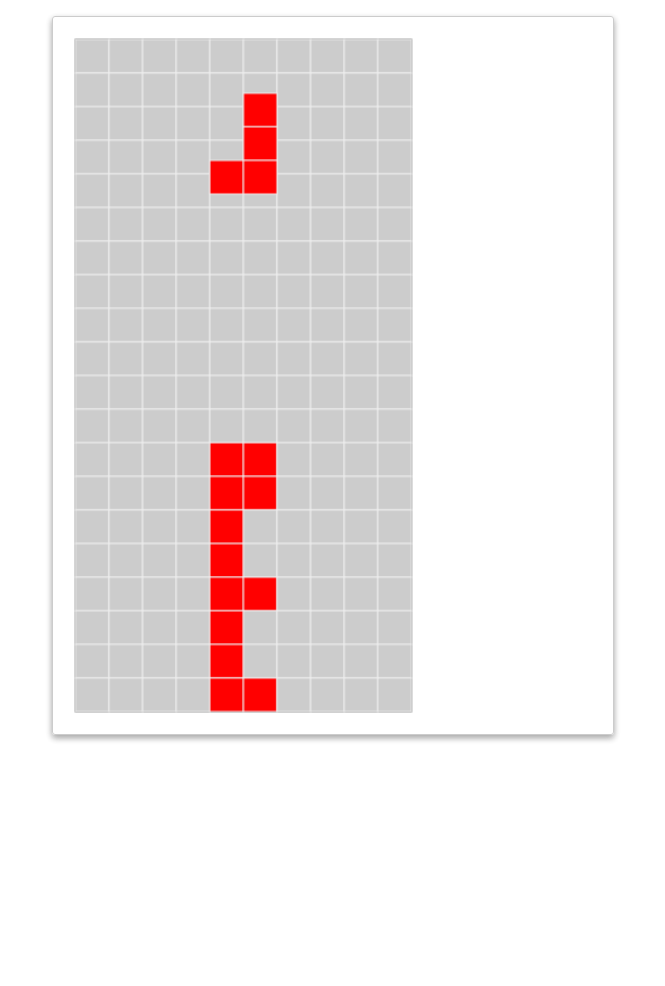
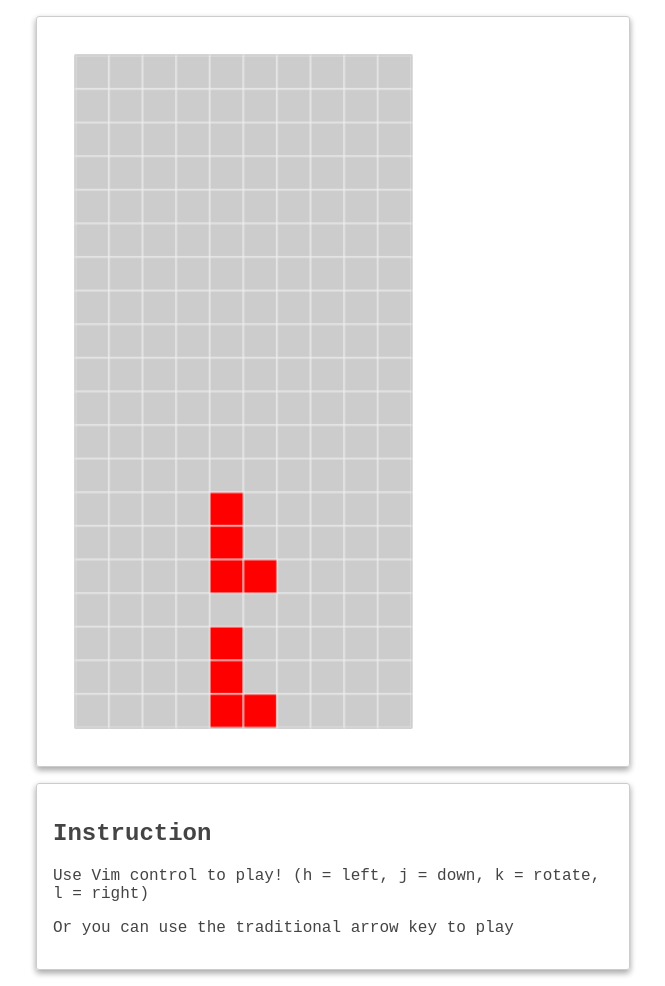
Before and after one commit to rcliao/tetris, a website built with webpack: page index.html in a window 1280 px wide. Shown: the whole page, without its empty margins (307-972 px from the left). Before the commit the page ends 800 px from the top, so only its background shows below. Built offline with nearby package versions, Linux system fonts and the light colour scheme.

Commit message:
refactor: minor style adjustment

```diff
--- a/index.html
+++ b/index.html
@@ -7,7 +7,13 @@
 	<link rel="stylesheet" href="styles/app.css">
 </head>
 <body>
-	<canvas id="main" width="500" height="640"></canvas>
+	<canvas id="main" class="card" width="500" height="640"></canvas>
+
+	<section class="card">
+		<h1>Instruction</h1>
+		<p>Use Vim control to play! (h = left, j = down, k = rotate, l = right)</p>
+		<p>Or you can use the traditional arrow key to play</p>
+	</section>
 
 	<script src="build/app.bundle.js"></script>
 </body>
--- a/styles/app.css
+++ b/styles/app.css
@@ -1,5 +1,7 @@
 body {
 	font-size: 16px;
+	font-family: monospace;
+	color: #444;
 }
 
 html, body {
@@ -9,10 +11,13 @@
 
 canvas {
 	display: block;
+}
+
+.card {
+	padding: 1em;
 	border-radius: 3px;
 	border: 1px solid #ccc;
 	box-shadow: 0 3px 6px rgba(0,0,0,0.16), 0 3px 6px rgba(0,0,0,0.23);
 	width: 35em;
-	margin: 0 auto;
-	margin-top: 1em;
+	margin: 1em auto;
 }
```
